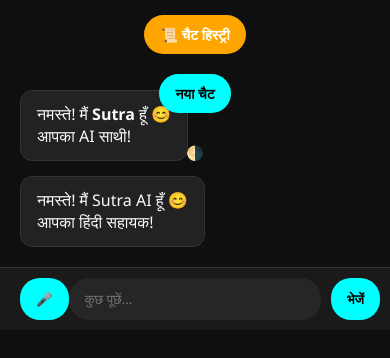
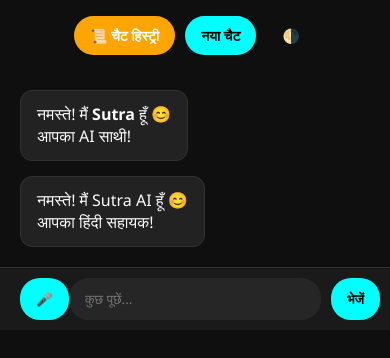
Before and after one commit to aman002175/Sutra, a plain HTML site: page index.html in a window 390 px wide. Drawn offline with Linux system fonts and the light colour scheme.

Commit message:
Update style.css

```diff
--- a/style.css
+++ b/style.css
@@ -122,16 +122,19 @@
 
 @media (max-width: 600px) {
   header div {
-    flex-direction: column;
+    flex-direction: row !important;
     align-items: center;
+    justify-content: center;
+    gap: 10px;
   }
   .theme-toggle,
   .new-chat-btn,
   .chat-history-btn {
-    position: relative !important;
-    top: unset !important;
-    left: unset !important;
-    right: unset !important;
-    margin: 5px 0;
+    position: static !important;
+    margin: 0 !important;
+    width: auto;
+    max-width: none;
+    display: inline-block;
+    text-align: center;
   }
 }
```
